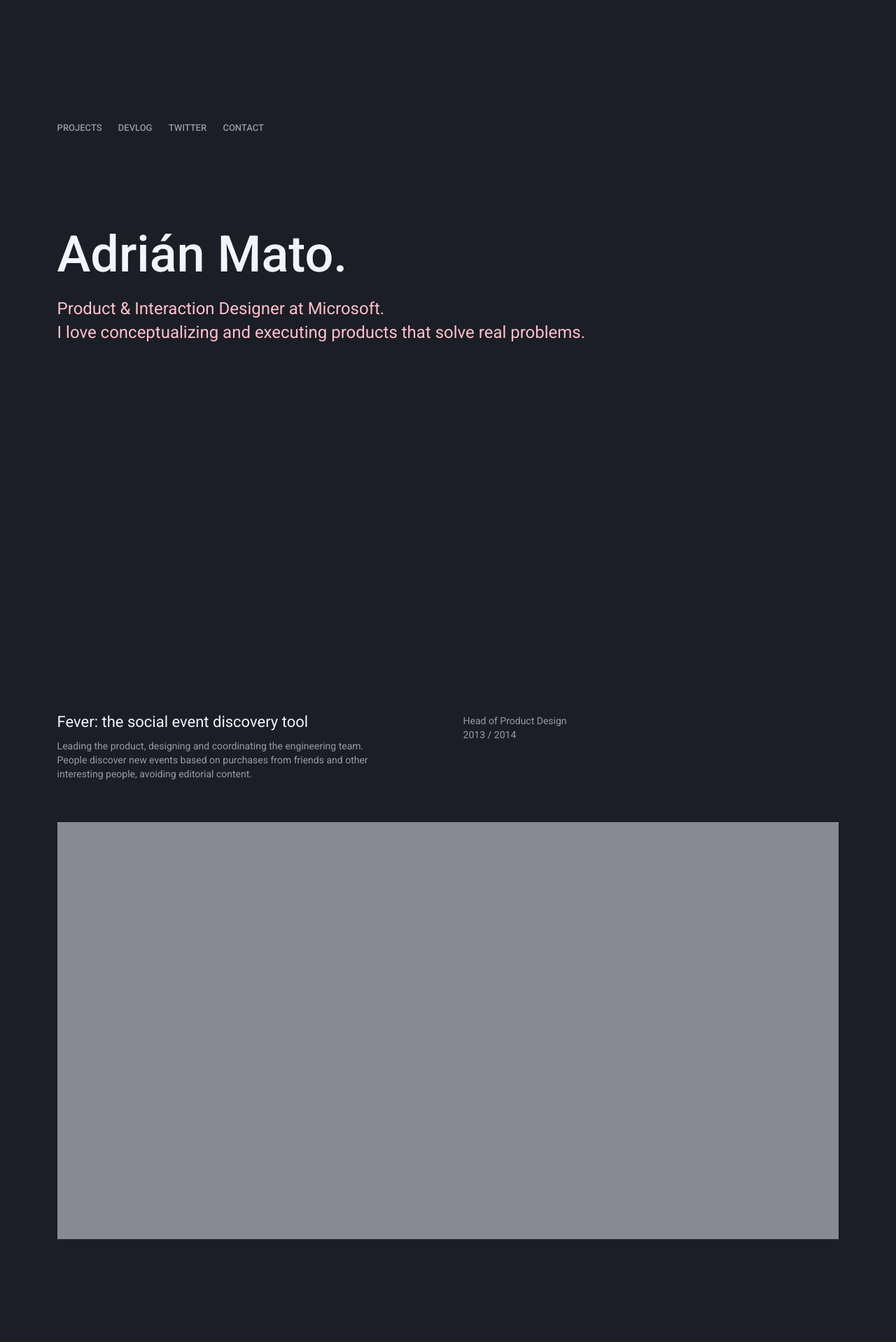
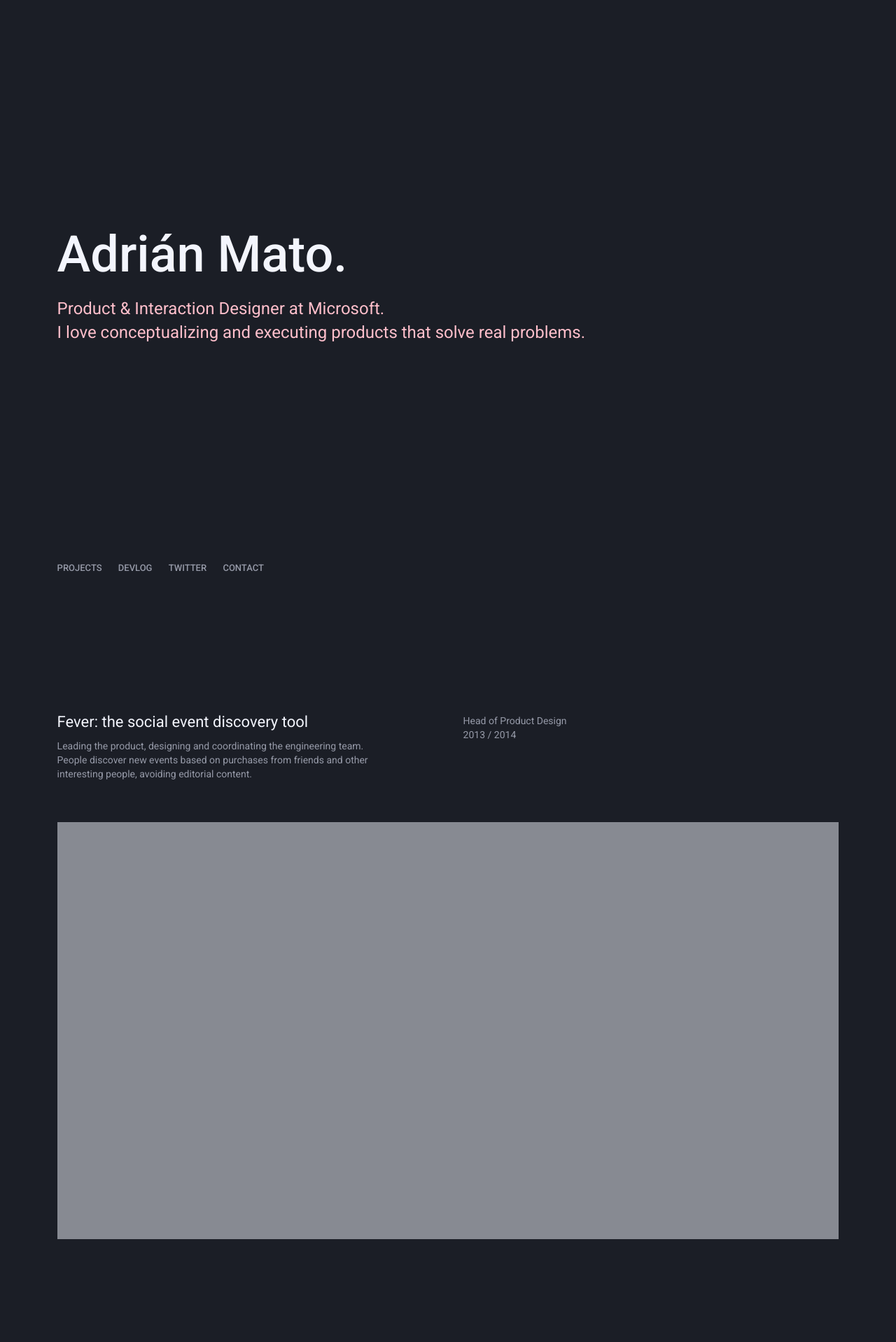
Before and after one commit to adrianmg/old-portfolio, a Jekyll site: the page built from index.md, in a window 1280 px wide. Shown: the top 1918 px of the page at 70% size. Built offline with Jekyll 4.4.1, drawn with Linux system fonts in a browser that asks for light colours; nearby versions of some CDN libraries.

Commit message:
Added class to as a global var

```diff
--- a/_layouts/home.html
+++ b/_layouts/home.html
@@ -9,7 +9,7 @@
         <h1>{{ site.title}}.</h1>
         <p>{{ site.description }}<br>I love conceptualizing and executing products that solve real problems.</p>
       </div>
-      <ul class="home-menu">
+      <ul class="home-menu h-absolute">
         <li><a href="#projects">Projects</a></li>
         <li><a href="http://tumblr.adrianmato.com/">Devlog</a></li>
         <li><a href="http://twitter.com/adrianmg">Twitter</a></li>
```
